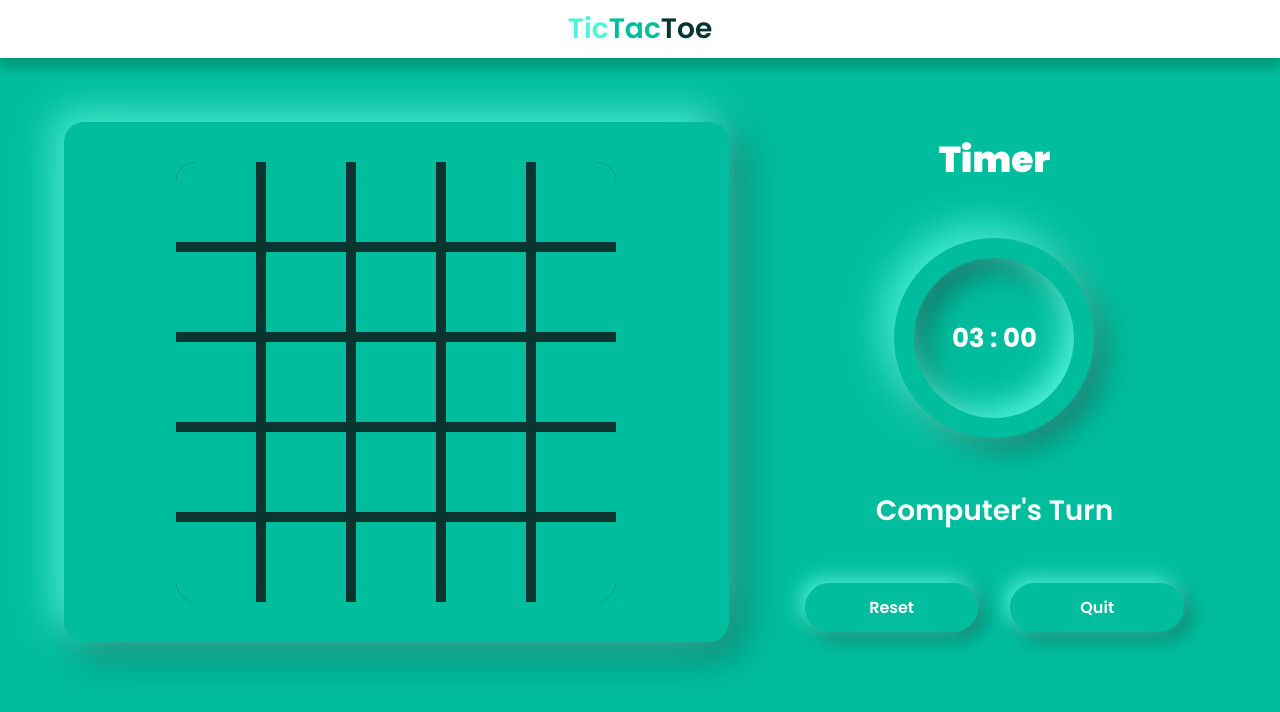
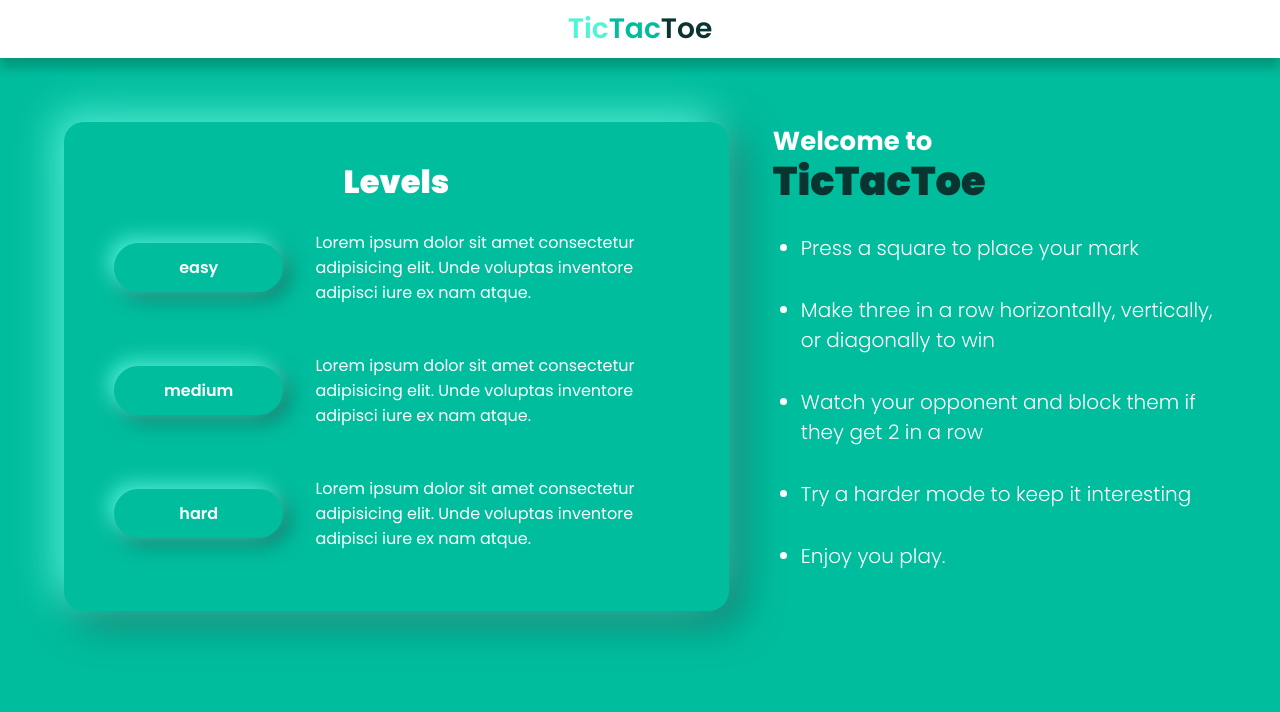
Before and after one commit to Adarsh-Goswamii/TicTacToe, a React (Create React App) app: page / in a window 1280 px wide. Shown: the top 712 px of the page. Built offline with nearby package versions, Linux system fonts and the light colour scheme.

Commit message:
navigation completed

```diff
--- a/package.json
+++ b/package.json
@@ -3,12 +3,14 @@
   "version": "0.1.0",
   "private": true,
   "dependencies": {
+    "@reduxjs/toolkit": "^1.7.1",
     "@testing-library/jest-dom": "^5.16.1",
     "@testing-library/react": "^12.1.2",
     "@testing-library/user-event": "^13.5.0",
     "react": "^17.0.2",
     "react-dom": "^17.0.2",
-    "react-router-dom": "^6.2.1",
+    "react-redux": "^7.2.6",
+    "react-router-dom": "^5.3.0",
     "react-scripts": "5.0.0",
     "web-vitals": "^2.1.2"
   },
--- a/src/CSS/grid.module.css
+++ b/src/CSS/grid.module.css
@@ -20,11 +20,11 @@
     display: flex;
     justify-content: center;
     align-items: center;
-    transition: .3s ease;
+    transition: 0.3s ease;
 }
 
 .cell:hover {
-    background-color: #4DF5D9;
+    background-color: #4df5d9;
 }
 
 .image {
--- a/src/CSS/level.module.css
+++ b/src/CSS/level.module.css
@@ -33,7 +33,7 @@
     border-radius: 20px;
 }
 
-.card:active {
+.active {
     box-shadow:
      inset -10px -10px 20px #4DF5D9,
      inset 10px 10px 20px #136B60;
--- a/src/Components/Button.jsx
+++ b/src/Components/Button.jsx
@@ -3,7 +3,7 @@ import styles from '../CSS/button.module.css';
 
 const Button= (props) => {
     return (
-        <button className={styles.container}>
+        <button className={styles.container} onClick={()=> props.onClick()}>
             {props.text}
         </button>
     );
--- a/src/Components/CardBtn.jsx
+++ b/src/Components/CardBtn.jsx
@@ -1,11 +1,21 @@
-import React from 'react';
+import React, { useEffect, useState } from 'react';
 import Container from './Container';
 import styles from '../CSS/level.module.css';
+import { useSelector } from 'react-redux';
 
 const CardBtn = (props) => {
+    const [weapon, setWeapon]= useState("cross");
+    let { playerWeapon }= useSelector(state=> state.state);
+
+    useEffect(()=> {
+        setWeapon(playerWeapon);
+        console.log(playerWeapon);
+    }, [playerWeapon]);
+
     return (
         <Container>
-            <div className={styles.card}>
+            <div className={`${styles.card} ${props.type=== weapon? styles.active: ""}`}
+                onClick={()=> props.onClick()}>
                 {
                     props.type === 'circle' ?
                         <img src="/circle.svg" alt="circle" className={styles.type_img} />
--- a/src/Components/Choose.jsx
+++ b/src/Components/Choose.jsx
@@ -3,8 +3,13 @@ import Container from './Container';
 import CardBtn from './CardBtn';
 import Button from './Button';
 import styles from '../CSS/level.module.css';
+import { setWeapon } from '../store/functions';
+import { useDispatch } from 'react-redux';
+import { actions } from '../store/store';
 
 const Choose = () => {
+    let dispatch= useDispatch();
+
     return (
         <Container>
             <div className={styles.hero}>
@@ -13,12 +18,11 @@ const Choose = () => {
                     <span className={styles.dark_text}>Weapon</span>
                 </h1>
                 <div className={styles.type_container}>
-                    <CardBtn type="cross" />
-                    <CardBtn type="circle" />
+                    <CardBtn type="cross" onClick={()=> setWeapon("cross", dispatch)}/>
+                    <CardBtn type="circle" onClick={()=> setWeapon("circle", dispatch)}/>
                 </div>
-
                 <div className={styles.btn_container}>
-                    <Button text='Start >>' />
+                    <Button text='Start >>' onClick={()=> dispatch(actions.toggleWeapon())}/>
                 </div>
 
             </div>
--- a/src/Components/Grid.jsx
+++ b/src/Components/Grid.jsx
@@ -4,6 +4,8 @@ import styles from '../CSS/grid.module.css';
 import Cell from './Cell';
 
 const Grid = (props) => {
+    console.log(props.n);
+
     let list = [];
     let width= props.n=== 5? "80px": "100px";
     for (let i = 1; i <= props.n; i++) {
--- a/src/Components/Level.jsx
+++ b/src/Components/Level.jsx
@@ -2,22 +2,26 @@ import React from 'react';
 import Container from './Container';
 import Button from './Button';
 import styles from '../CSS/level.module.css';
+import { levelBtnClick } from '../store/functions';
+import { useDispatch } from 'react-redux';
 
 const Level = () => {
+    let dispatch= useDispatch();
+
     return (
         <Container>
             <div className={styles.hero}>
                 <h1 className={styles.heading}>Levels</h1>
                 <div className={`${styles.level} ${styles.easy}`}>
-                    <Button text='easy' />
+                    <Button text='easy' onClick={()=> levelBtnClick(3, dispatch)}/>
                     <p className={styles.para}>Lorem ipsum dolor sit amet consectetur adipisicing elit. Unde voluptas inventore adipisci iure ex nam atque.</p>
                 </div>
                 <div className={`${styles.level} ${styles.medium}`}>
-                    <Button text='medium' />
+                    <Button text='medium' onClick={()=> levelBtnClick(4, dispatch)}/>
                     <p className={styles.para}>Lorem ipsum dolor sit amet consectetur adipisicing elit. Unde voluptas inventore adipisci iure ex nam atque.</p>
                 </div>
                 <div className={`${styles.level} ${styles.hard}`}>
-                    <Button text='hard' />
+                    <Button text='hard' onClick={()=> levelBtnClick(5, dispatch)}/>
                     <p className={styles.para}>Lorem ipsum dolor sit amet consectetur adipisicing elit. Unde voluptas inventore adipisci iure ex nam atque.</p>
                 </div>
             </div>
--- a/src/index.js
+++ b/src/index.js
@@ -2,10 +2,12 @@ import React from 'react';
 import ReactDOM from 'react-dom';
 import './index.css';
 import App from './pages/App';
+import store from './store/store';
+import {Provider} from 'react-redux';
 
 ReactDOM.render(
-  <React.StrictMode>
+  <Provider store={store}>
     <App />
-  </React.StrictMode>,
+  </Provider>,
   document.getElementById('root')
 );
--- a/src/pages/App.js
+++ b/src/pages/App.js
@@ -1,4 +1,4 @@
-import React, {useState} from 'react';
+import React, { useEffect, useState } from 'react';
 import Header from '../Components/Header';
 import Level from '../Components/Level';
 import Info from '../Components/Info';
@@ -6,18 +6,44 @@ import Timer from '../Components/Timer';
 import styles from '../CSS/app.module.css'
 import Choose from '../Components/Choose';
 import Grid from '../Components/Grid';
+import {useSelector} from 'react-redux';
 
-function App() {
-  const [levelChosen, setLevelChosen]= useState(false);
+const App= () => {
+  const [_level, setLevel]= useState(undefined);
+  const [_weapon, setWeapon]= useState(undefined);
+  const [_size, setSize]= useState(undefined);
+
+  let { level, weapon, size }= useSelector(state=> state.state);
+
+  useEffect(()=> {
+    setLevel(level);
+    setWeapon(weapon);
+    setSize(size);
+
+    console.log(level, weapon, size);
+  }, [level, weapon, size]);
+
 
   return (
     <div >
       <Header></Header>
       <div className={styles.hero}>
-        <Grid n={5}></Grid>
-        <Timer></Timer>
+        {
+          _level?
+          <Level />
+          :
+          _weapon?
+          <Choose />
+          :
+          <Grid n={_size} />
+        }
+        {
+          _level || _weapon?
+          <Info />
+          :
+          <Timer />
+        }
       </div>
-
     </div>
   );
 }
--- a/src/store/functions.js
+++ b/src/store/functions.js
@@ -1,15 +1,27 @@
-function startTimer(setTime) {
+import { actions } from './store';
+export function startTimer(setTime) {
     return setInterval(()=> setTime(prev=> prev-1) , 1000);
 }
 
-function delay(ms) {
+export function delay(ms) {
     return new Promise(resolve => setTimeout(resolve, ms));
 }
 
-async function delayBy10(timer, setTimer) {
+export async function delayBy10(timer, setTimer) {
     console.log("Function called");
     clearInterval(timer);
     console.log("timer cleared");
     await delay(10000);
     return setTimer(startTimer());
 }
+
+export const levelBtnClick= (n, dispatch)=> {
+    console.log('btnClicked');
+    dispatch(actions.toggleLevel());
+    dispatch(actions.toggleWeapon());
+    dispatch(actions.setSize(n));
+}
+
+export const setWeapon= (weapon, dispatch) => {
+    dispatch(actions.setPlayerWeapon(weapon));
+}
--- /dev/null
+++ b/src/store/store.js
@@ -0,0 +1,48 @@
+import { configureStore, createSlice } from '@reduxjs/toolkit';
+
+const slice = createSlice({
+    name: "state",
+    initialState: {
+        level: true,
+        weapon: false,
+        size: 3,
+        grid: [],
+        playerWeapon: "cross"
+    },
+
+    reducers: {
+        toggleLevel(state) {
+            state.level= !state.level;
+        },
+        toggleWeapon(state) {
+            state.weapon= !state.weapon;
+        },
+        setSize(state, action) {
+            state.size= action.payload;
+
+            for(let i=0;i<=action.payload;i++) {
+                let temp= [];
+                for(let j=0;j<=action.payload;j++) {
+                    temp.push(-1);
+                }
+                state.grid.push(temp);
+            }
+        },
+        setGridState(state, action) {
+            state.grid[action.payload.row][action.payload.col]= action.payload.value;
+        },
+        setPlayerWeapon(state, action) {
+            console.log(action.payload);
+            state.playerWeapon= action.payload;
+        }
+    }
+})
+
+const store = configureStore({
+    reducer: {
+        "state": slice.reducer
+    }
+});
+
+export default store;
+export const actions= slice.actions;
```
Also changed, not shown: 1 other file (tests, documents, lock files or other folders).
